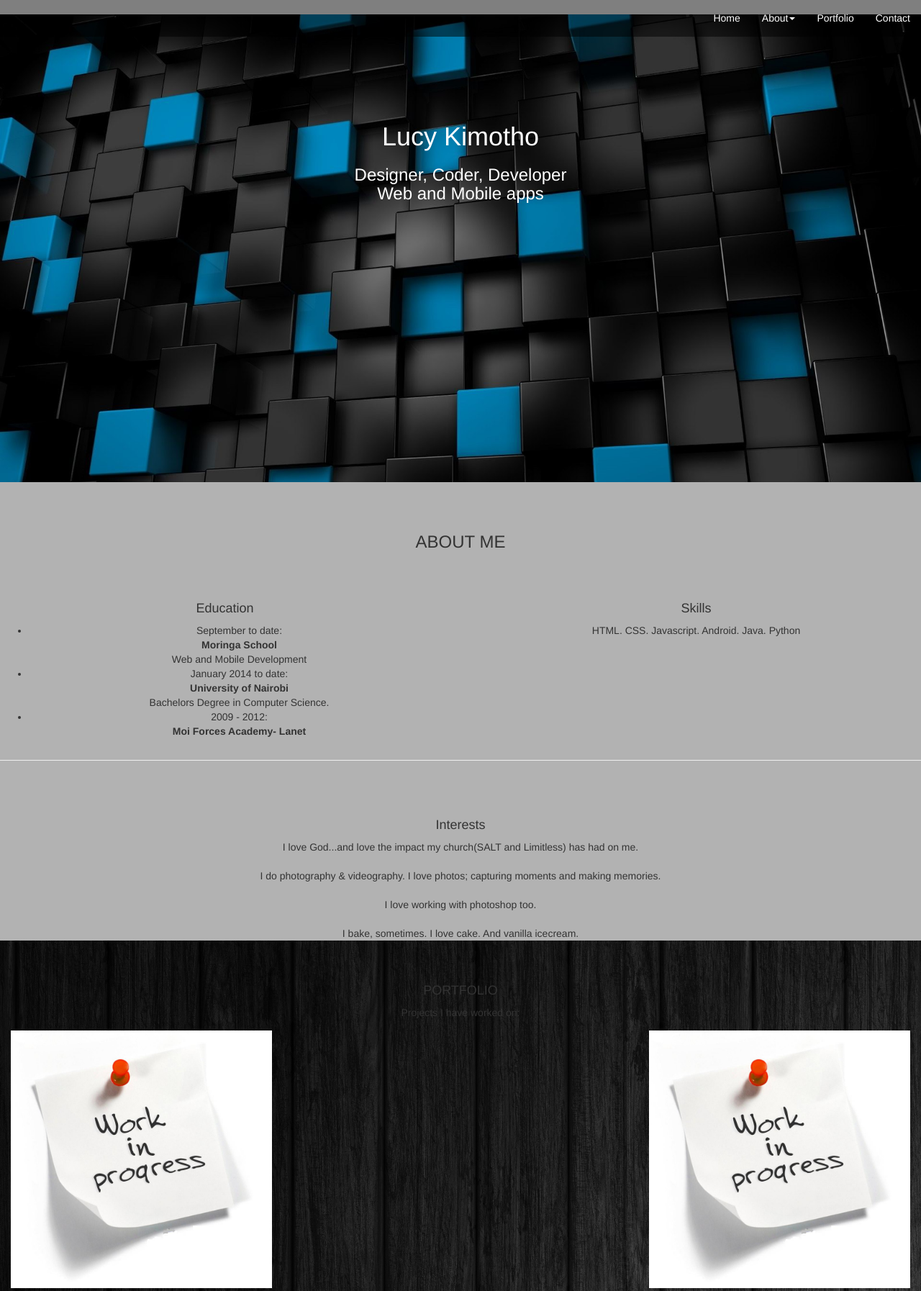
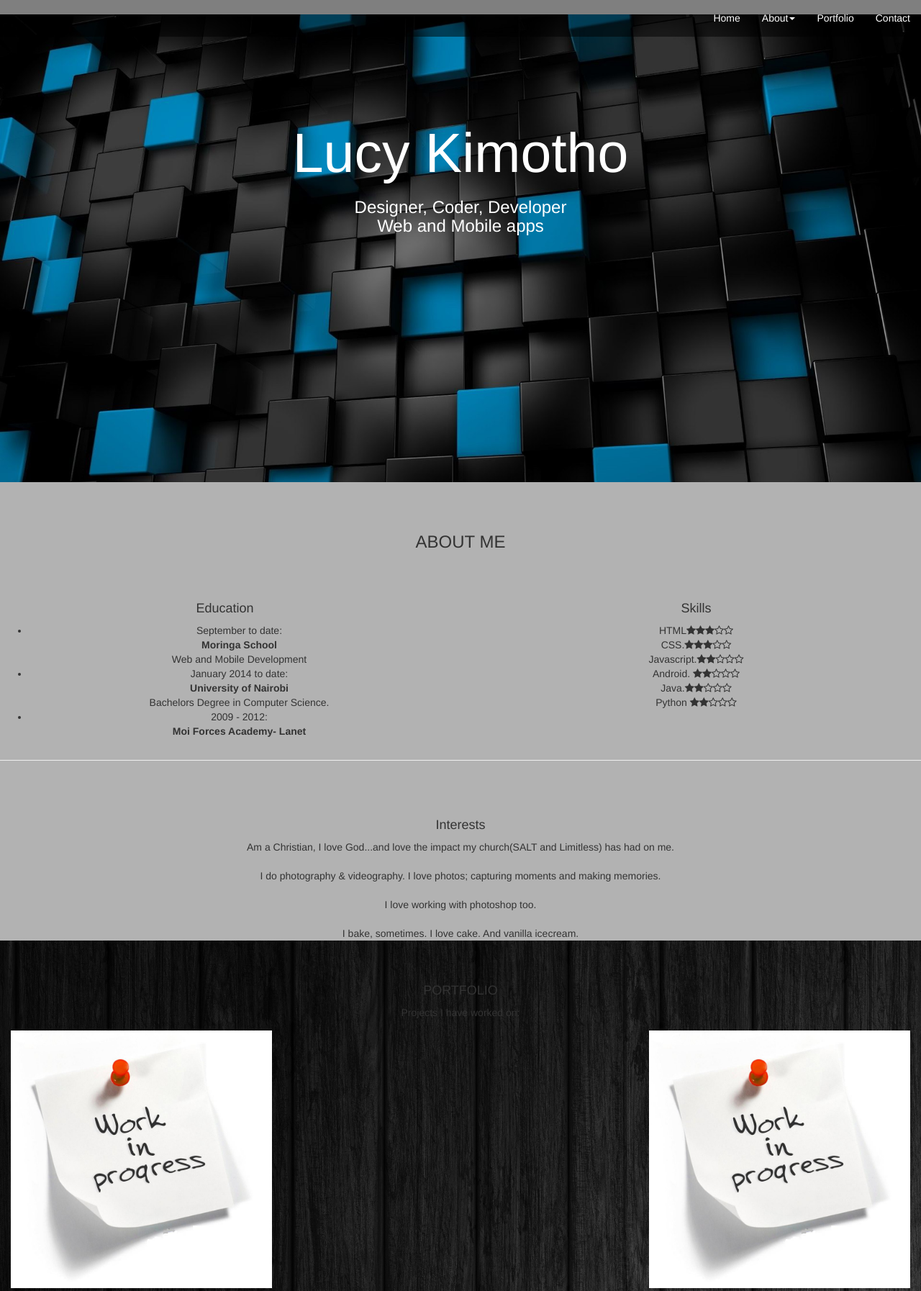
Before and after one commit to Luciekimotho/Luciekimotho.github.io, a PHP site: page / in a window 1280 px wide. Shown: the top 1794 px of the page at 72% size. Run offline with PHP 8.4, Linux system fonts and the light colour scheme; some libraries are stand-ins or nearby versions.

Commit message:
Ratngs star to the skills section

```diff
--- a/index.html
+++ b/index.html
@@ -84,7 +84,13 @@
         <div class="col-md-6" >
         <div id="skills">
           <h4>Skills</h4>
-          <p>HTML. CSS. Javascript. Android. Java. Python</p>
+          <p>HTML<i class="fa fa-star"></i><i class="fa fa-star"></i><i class="fa fa-star"></i><i class="fa fa-star-o"></i><i class="fa fa-star-o"></i>
+              <br> CSS.<i class="fa fa-star"></i><i class="fa fa-star"></i><i class="fa fa-star"></i><i class="fa fa-star-o"></i><i class="fa fa-star-o"></i>
+              <br> Javascript.<i class="fa fa-star"></i><i class="fa fa-star"></i><i class="fa fa-star-o"></i><i class="fa fa-star-o"></i><i class="fa fa-star-o"></i>
+              <br> Android. <i class="fa fa-star"></i><i class="fa fa-star"></i><i class="fa fa-star-o"></i><i class="fa fa-star-o"></i><i class="fa fa-star-o"></i>
+              <br> Java.<i class="fa fa-star"></i><i class="fa fa-star"></i><i class="fa fa-star-o"></i><i class="fa fa-star-o"></i><i class="fa fa-star-o"></i>
+              <br> Python <i class="fa fa-star"></i><i class="fa fa-star"></i><i class="fa fa-star-o"></i><i class="fa fa-star-o"></i><i class="fa fa-star-o"></i>
+<br> </p>
         </div>
             <div id="greencircle" data-percent="94" class="small green">
             </div>
@@ -95,7 +101,7 @@
 
         <div id="interests">
            <h4>Interests</h4>
-           <p>I love God...and love the impact my church(SALT and Limitless) has had on me. <br><br>I do photography & videography. I love photos; capturing moments and making memories.<br><br>I love working with photoshop too. <br><br> I bake, sometimes. I love cake. And vanilla icecream.<br></p>
+           <p>Am a Christian, I love God...and love the impact my church(SALT and Limitless) has had on me. <br><br>I do photography & videography. I love photos; capturing moments and making memories.<br><br>I love working with photoshop too. <br><br> I bake, sometimes. I love cake. And vanilla icecream.<br></p>
         </div>
     </div>
 
--- a/styles/styles.css
+++ b/styles/styles.css
@@ -30,6 +30,9 @@ html, body{
 
 #home h1{
     padding-top: 150px;
+}
+#home h1, h3{
+    font-size:5.5em;
 }
 
 #about{
```
